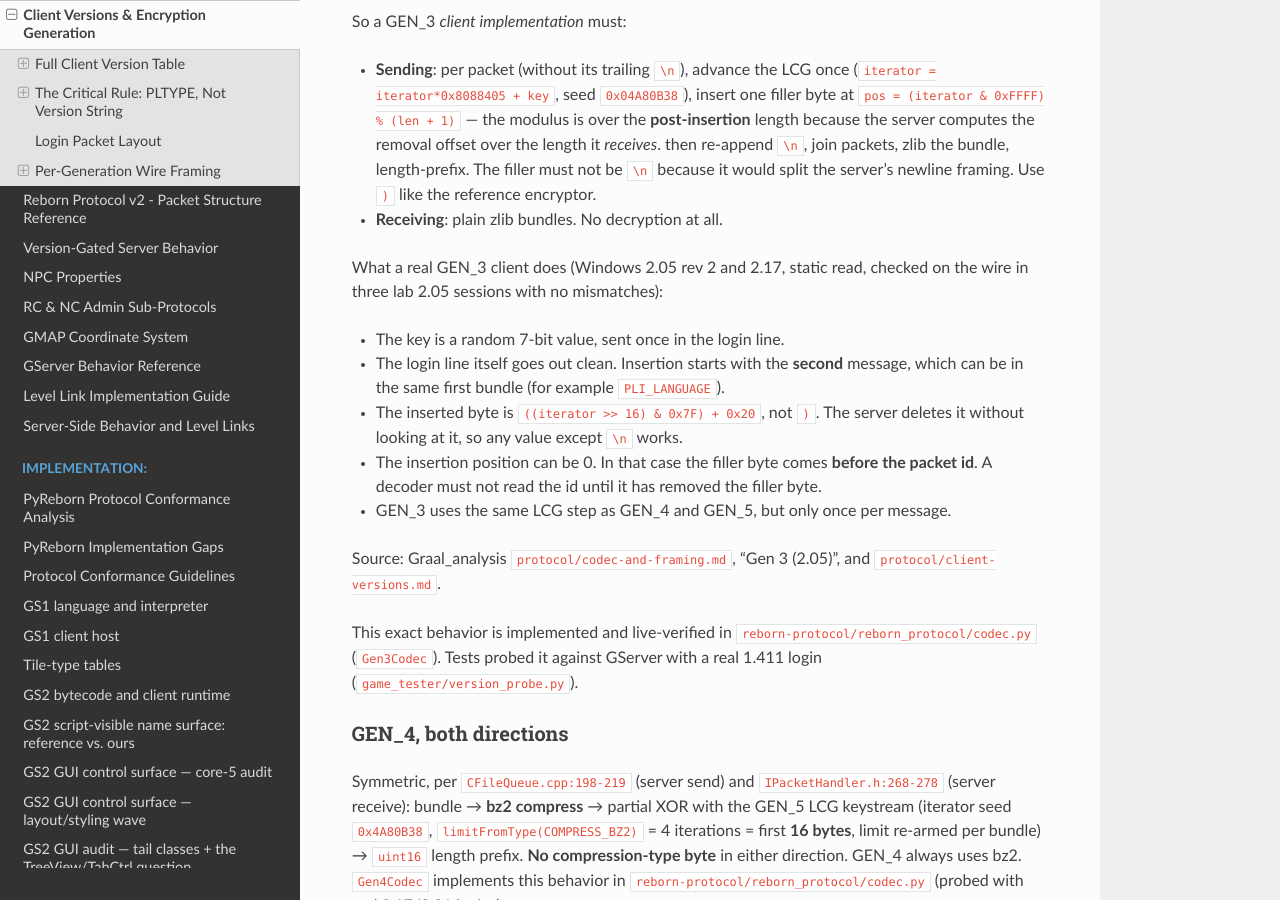
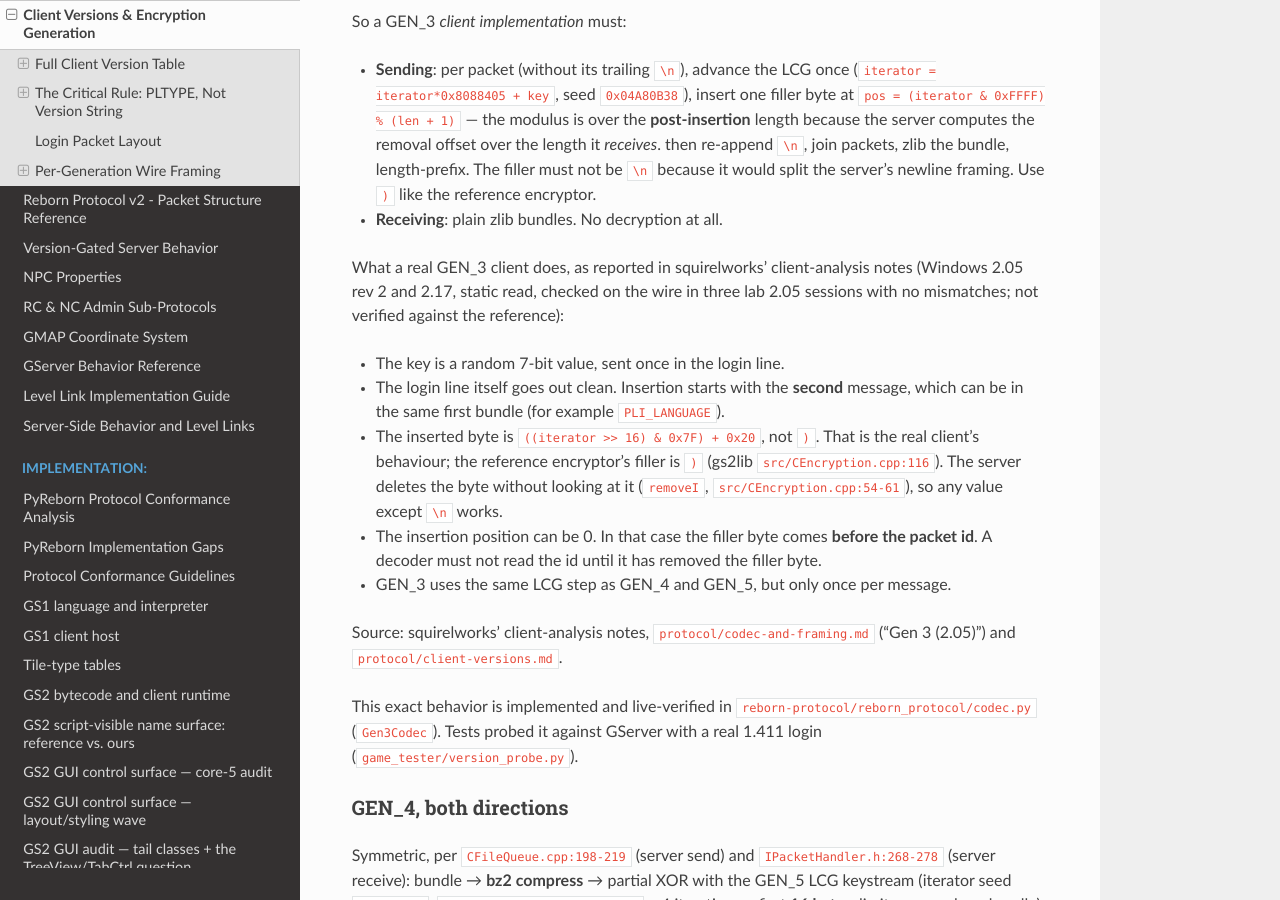
Before and after one commit to hosler/reborn-protocol-docs, a Sphinx documentation site: the page built from docs/protocol/versions-encryption.md, in a window 1280 px wide and 900 px high, scrolled down 8209 px. Built offline with Sphinx 7.4.7 and the Read the Docs theme 3.1.0, drawn with Linux system fonts in a browser that asks for light colours.

Commit message:
Maintainer fixups: naming policy and reference corrections
- Replace the analysis-repository name and URLs with squirelworks'
  client-analysis notes (no URL), per the naming policy.
- Qualify "not ')'" as real-client behaviour: the reference encryptor's
  filler is ')' (gs2lib CEncryption.cpp:116); the reference decryptor
  ignores the removed byte (CEncryption.cpp:54-61).
- Mark the client-side claims as reported, not verified against the
  reference.

Co-Authored-By: Claude <noreply@anthropic.com>

```diff
--- a/docs/protocol/versions-encryption.md
+++ b/docs/protocol/versions-encryption.md
@@ -323,22 +323,23 @@ So a GEN_3 *client implementation* must:
   encryptor.
 - **Receiving**: plain zlib bundles. No decryption at all.
 
-What a real GEN_3 client does (Windows 2.05 rev 2 and 2.17, static read, checked on the
-wire in three lab 2.05 sessions with no mismatches):
+What a real GEN_3 client does, as reported in squirelworks' client-analysis notes (Windows
+2.05 rev 2 and 2.17, static read, checked on the wire in three lab 2.05 sessions with no
+mismatches; not verified against the reference):
 
 - The key is a random 7-bit value, sent once in the login line.
 - The login line itself goes out clean. Insertion starts with the **second** message,
   which can be in the same first bundle (for example `PLI_LANGUAGE`).
-- The inserted byte is `((iterator >> 16) & 0x7F) + 0x20`, not `)`. The server deletes it
-  without looking at it, so any value except `\n` works.
+- The inserted byte is `((iterator >> 16) & 0x7F) + 0x20`, not `)`. That is the real
+  client's behaviour; the reference encryptor's filler is `)` (gs2lib
+  `src/CEncryption.cpp:116`). The server deletes the byte without looking at it
+  (`removeI`, `src/CEncryption.cpp:54-61`), so any value except `\n` works.
 - The insertion position can be 0. In that case the filler byte comes **before the packet
   id**. A decoder must not read the id until it has removed the filler byte.
 - GEN_3 uses the same LCG step as GEN_4 and GEN_5, but only once per message.
 
-Source: Graal_analysis
-[`protocol/codec-and-framing.md`](https://github.com/squirelworks/Graal_analysis/blob/main/protocol/codec-and-framing.md),
-"Gen 3 (2.05)", and
-[`protocol/client-versions.md`](https://github.com/squirelworks/Graal_analysis/blob/main/protocol/client-versions.md).
+Source: squirelworks' client-analysis notes, `protocol/codec-and-framing.md` ("Gen 3 (2.05)")
+and `protocol/client-versions.md`.
 
 This exact behavior is implemented and live-verified in
 `reborn-protocol/reborn_protocol/codec.py` (`Gen3Codec`). Tests probed it against GServer with a
```
